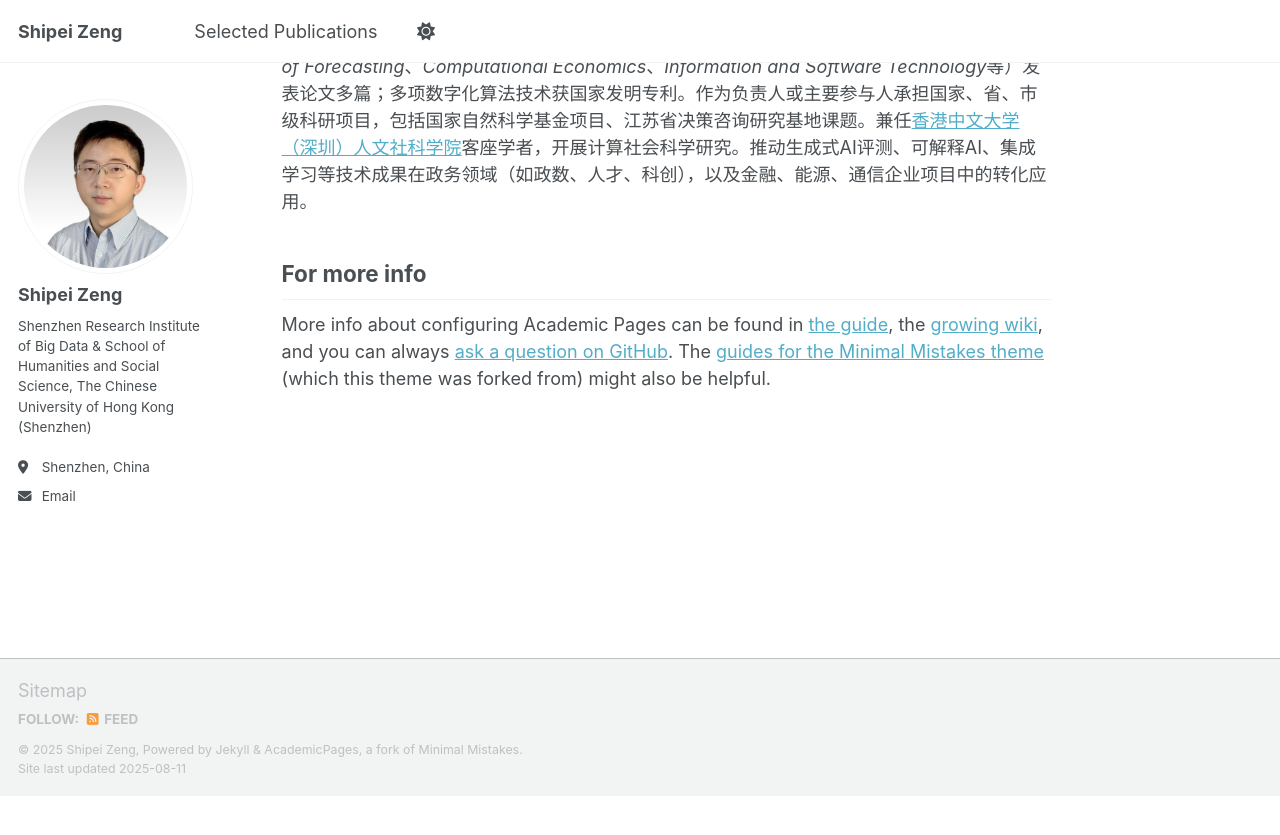
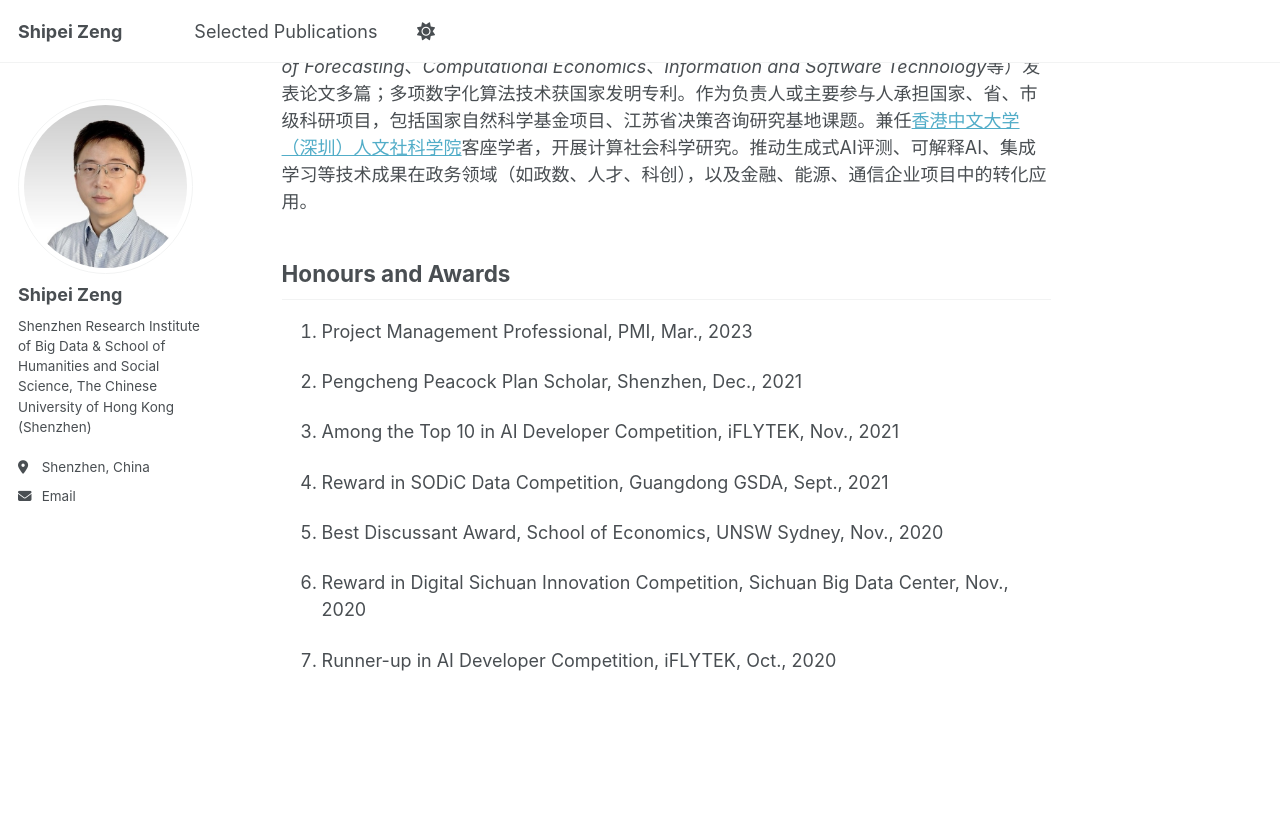
Before and after one commit to shipei-zeng/shipei-zeng.github.io, a Jekyll site: the page built from _pages/about.md, in a window 1280 px wide and 900 px high, scrolled down 644 px. Shown: the top 835 px of the window. Built offline with Jekyll 4.4.1, drawn with Linux system fonts in a browser that asks for light colours; a script that is not in the unit is left out; before the commit the page ends 1440 px from its top, so only the background shows below that.

Commit message:
Update about.md

```diff
--- a/_pages/about.md
+++ b/_pages/about.md
@@ -13,6 +13,18 @@ Shipei Zeng is a Research Scientist at the AIM Center of [Shenzhen Research Inst
 曾诗培，[深圳市大数据研究院](https://www.sribd.cn/)AIM中心研究科学家。中国人民大学经济学学士、硕士，澳大利亚新南威尔士大学经济学博士。主要研究领域为数字经济、经济统计、计算社会科学。开发经济测度指数方法R语言开源工具“[dfvad](https://cran.r-project.org/web/packages/dfvad/index.html)”（CRAN官方收录）。在相关领域国际主流期刊（包括*Journal of Forecasting*、*Computational Economics*、*Information and Software Technology*等）发表论文多篇；多项数字化算法技术获国家发明专利。作为负责人或主要参与人承担国家、省、市级科研项目，包括国家自然科学基金项目、江苏省决策咨询研究基地课题。兼任[香港中文大学（深圳）人文社科学院](https://hss.cuhk.edu.cn/page/1350)客座学者，开展计算社会科学研究。推动生成式AI评测、可解释AI、集成学习等技术成果在政务领域（如政数、人才、科创），以及金融、能源、通信企业项目中的转化应用。
 
 
-For more info
+Honours and Awards
 ------
-More info about configuring Academic Pages can be found in [the guide](https://academicpages.github.io/markdown/), the [growing wiki](https://github.com/academicpages/academicpages.github.io/wiki), and you can always [ask a question on GitHub](https://github.com/academicpages/academicpages.github.io/discussions). The [guides for the Minimal Mistakes theme](https://mmistakes.github.io/minimal-mistakes/docs/configuration/) (which this theme was forked from) might also be helpful.
+1. Project Management Professional, PMI, Mar., 2023
+
+1. Pengcheng Peacock Plan Scholar, Shenzhen, Dec., 2021
+
+1. Among the Top 10 in AI Developer Competition, iFLYTEK, Nov., 2021
+
+1. Reward in SODiC Data Competition, Guangdong GSDA, Sept., 2021
+
+1. Best Discussant Award, School of Economics, UNSW Sydney, Nov., 2020
+
+1. Reward in Digital Sichuan Innovation Competition, Sichuan Big Data Center, Nov., 2020
+
+1. Runner-up in AI Developer Competition, iFLYTEK, Oct., 2020
```
